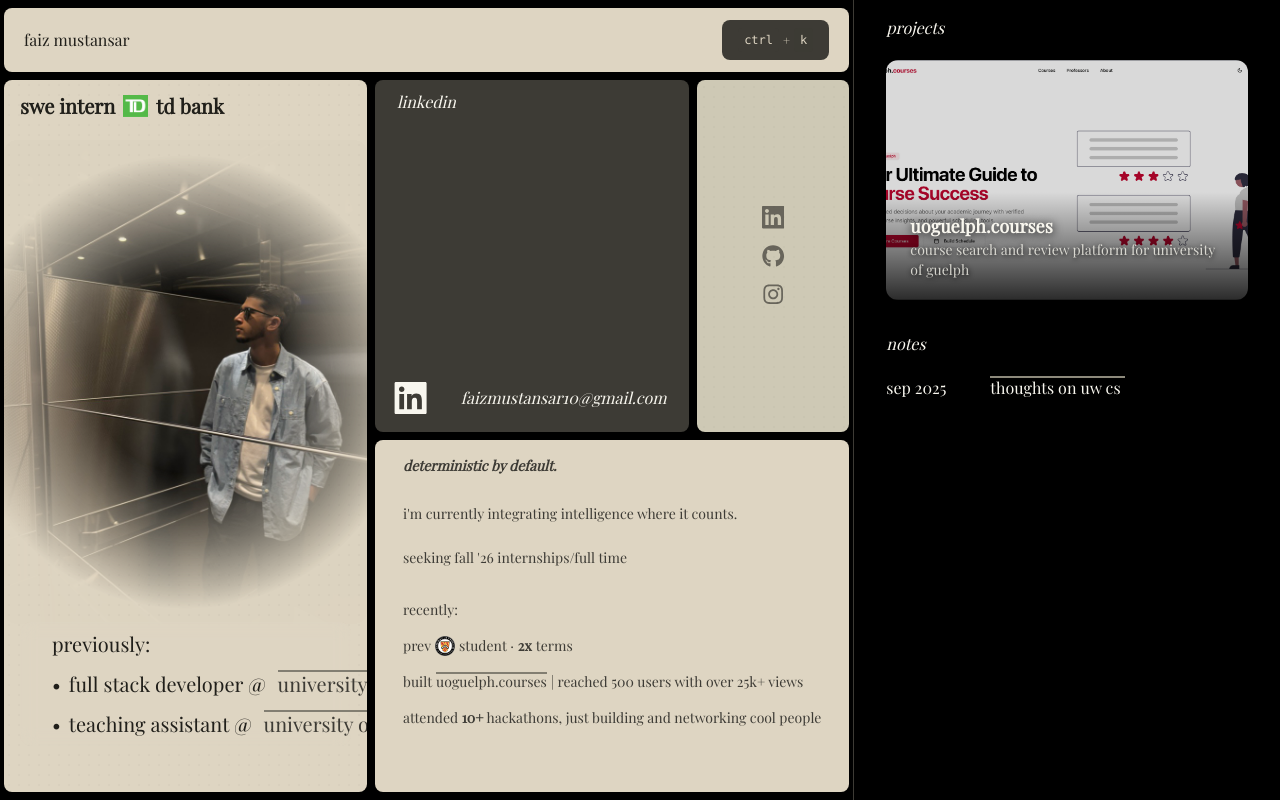
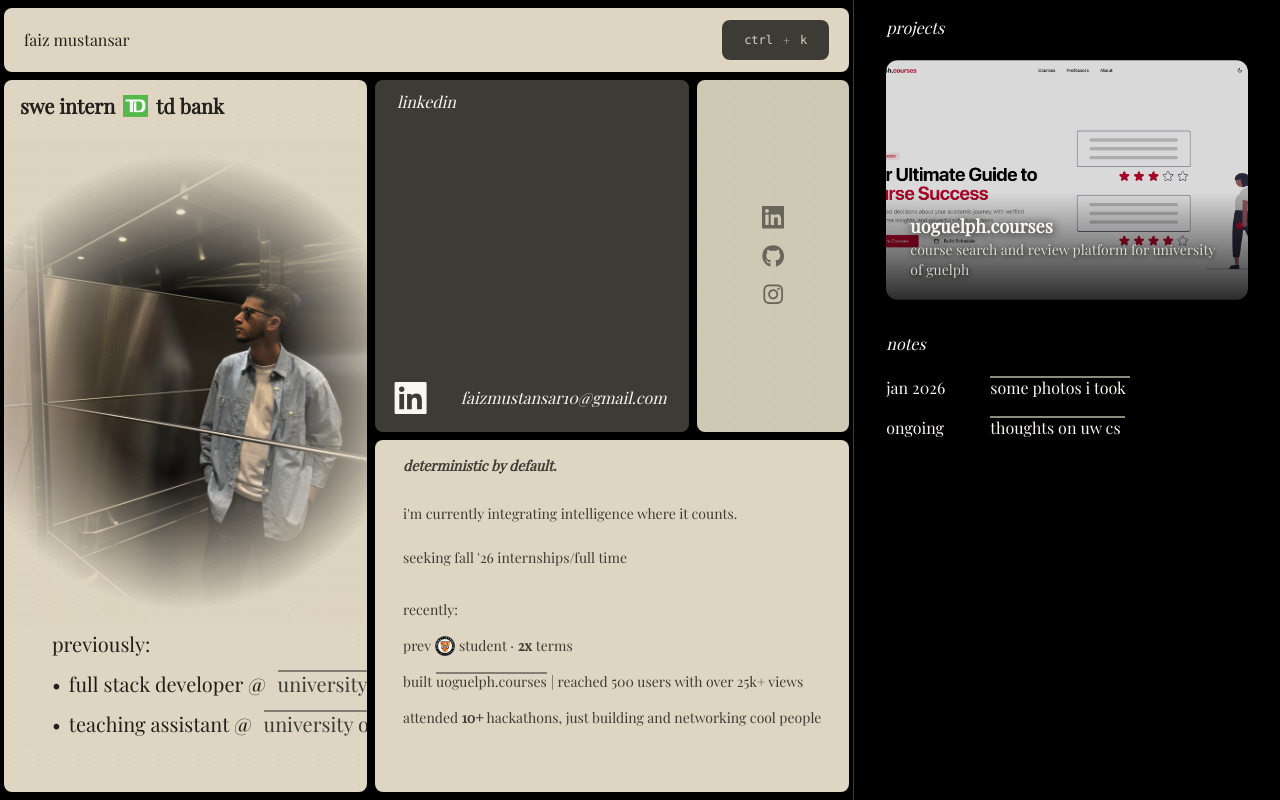
Before and after one commit to faizm10/faizm, a Next.js app: page / in a window 1280 px wide. Built offline with nearby package versions, Linux system fonts and the light colour scheme.

Commit message:
feat: photography

```diff
--- a/app/[slug]/page.tsx
+++ b/app/[slug]/page.tsx
@@ -9,11 +9,12 @@
 // notes
 import Places from "./mdx/places.mdx";
 import UWReflection from "./mdx/uw-reflection.mdx";
-
+import Photography101 from "./mdx/photography-101.mdx";
 const MDX_MAP: Record<string, React.ComponentType> = {
   uwreflection: UWReflection,
   flowboard: Flowboard,
   uoguelphcourses: Uoguelphcourses,
+  photography101: Photography101,
 };
 
 export default function SlugPage({
--- a/app/posts.ts
+++ b/app/posts.ts
@@ -6,10 +6,16 @@
 }
 
 export const posts: Post[] = [
+   {
+    slug: "photography-101",
+    title: "some photos i took",
+    date: "jan 2026",
+    pinned: true,
+  },
   {
     slug: "uwreflection",
     title: "thoughts on uw cs",
-    date: "sep 2025",
+    date: "ongoing",
     pinned: false,
   },
 ];
```
Also changed, not shown: app/[slug]/mdx/photography-101.mdx (added).
